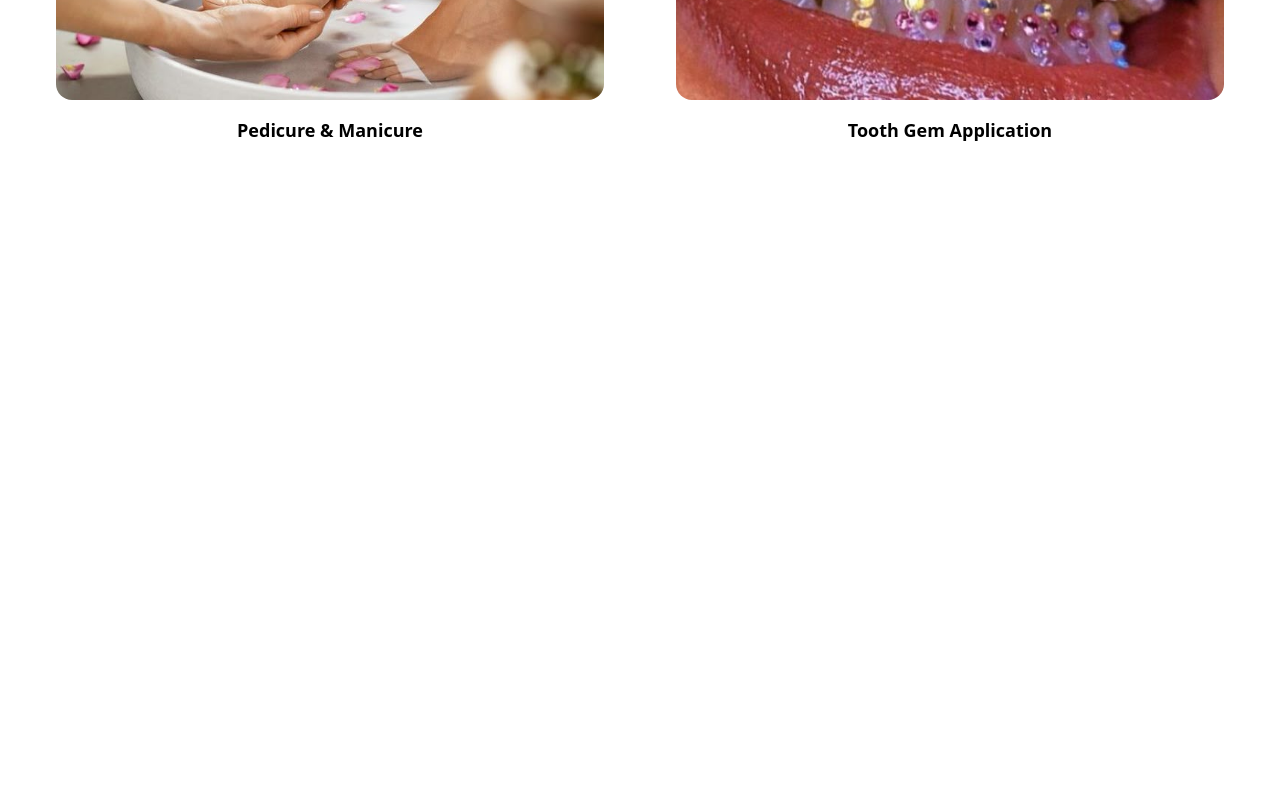
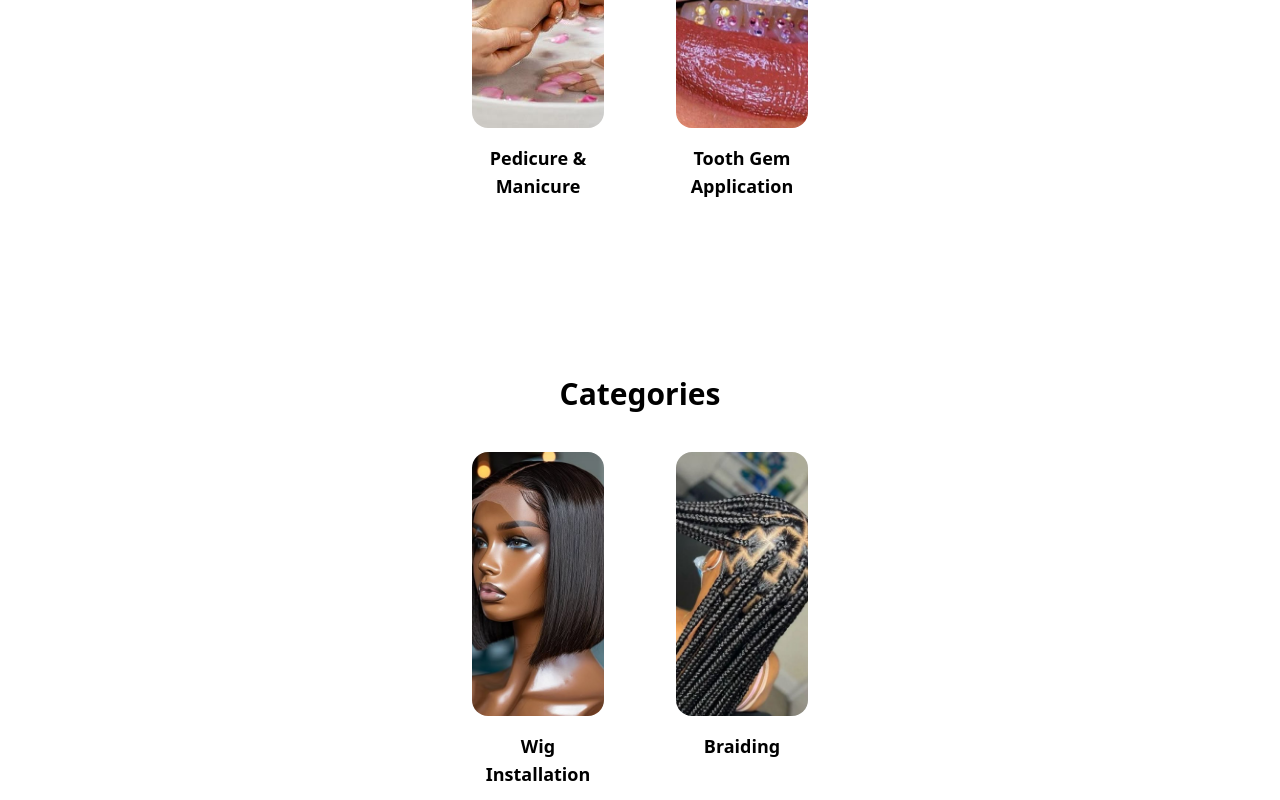
Before and after one commit to Samuel-Oluwafemi/SalonFlow, a React (Vite) app: page /services in a window 1280 px wide. Shown: the part 740-1540 px from the top of the page. Before the commit the page ends 948 px from the top, so only its background shows below. Built offline with nearby package versions, Linux system fonts and the light colour scheme.

Commit message:
Changing route path

```diff
--- a/src/App.jsx
+++ b/src/App.jsx
@@ -1,5 +1,5 @@
 import Hero from "./hero/Hero";
-import { Services } from "./BookingFlow/Services";
+import BookingFlow from "./BookingFlow/BookingFlow";
 import { Routes, Route } from "react-router-dom";
 function App() {
   return (
@@ -7,8 +7,10 @@ function App() {
       <div classname="bg-white max-w-md mx-auto ">
           <Routes>
             <Route path="/" element={<Hero />} />
-            <Route path="/services" element={<Services />} />
+            <Route path="/services" element={<BookingFlow />} />
           </Routes>
+
+          <BookingFlow />
       </div>
     </>
   );
--- a/src/hero/Hero.jsx
+++ b/src/hero/Hero.jsx
@@ -7,16 +7,16 @@ export default function Hero() {
     <section>
       <Navbar />
       <div className="min-h-screen bg-white pt-28 text-center">
-        <h1 className="text-4xl md:text-6xl md:mt-4 font-bold text-black mb-4 px-14 md:px-23">
+        <h1 className="text-4xl md:text-6xl md:mt-4 font-bold text-black mb-6 px-14 md:px-23">
           A Smarter Way for Brands to Manage Appointments
         </h1>
         <p className="text-lg text-gray-700 mb-6 md:text-xl px-5 md:px-0">
           Designed to help brands manage bookings, save time, and never miss
           appointments.
         </p>
-        <Link to="/services" target="_blank" rel="noopener noreferrer">
+        <Link to="/services">
           <button className="bg-purple-600 text-white px-6 py-3 rounded-md text-lg
-          font-semibold hover:bg-purple-700 transition duration-300">
+          font-semibold hover:bg-purple-700 transition duration-300 mb-3">
             Book a Demo
           </button>
         </Link>
```
